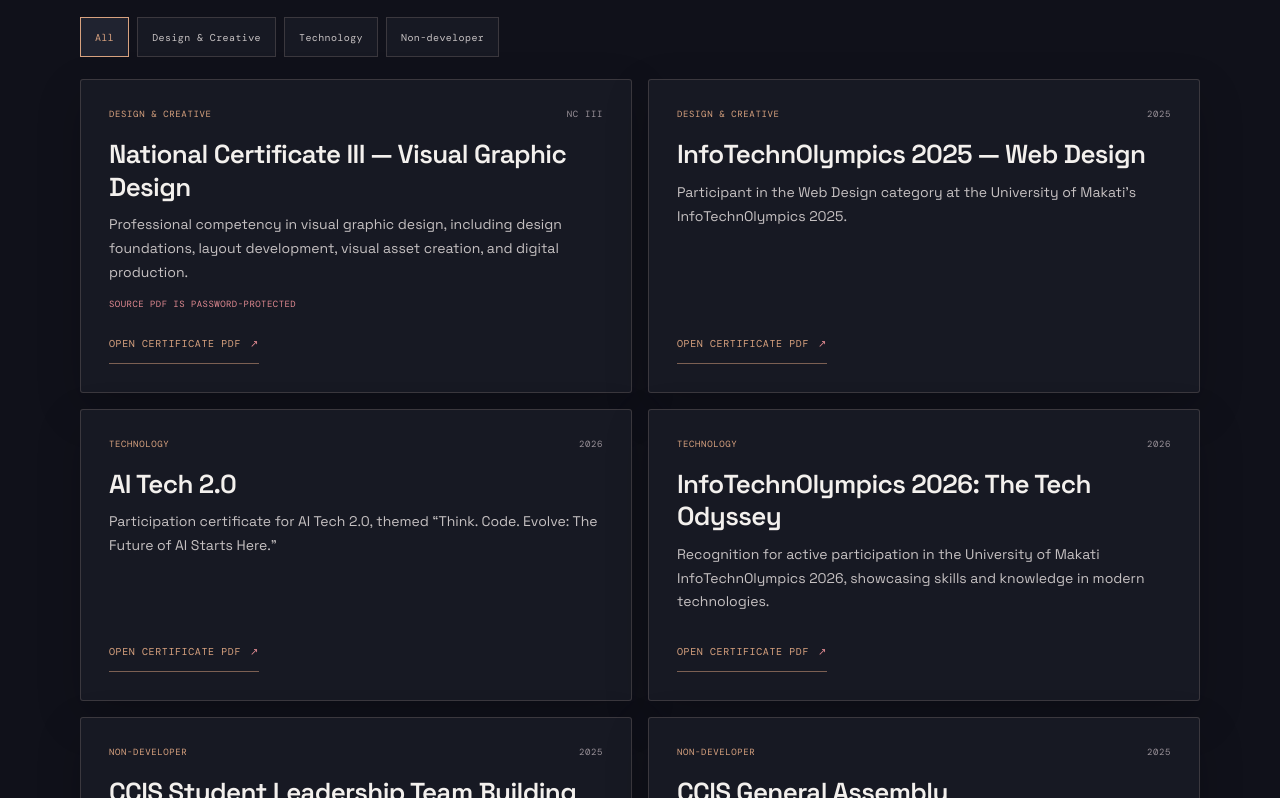
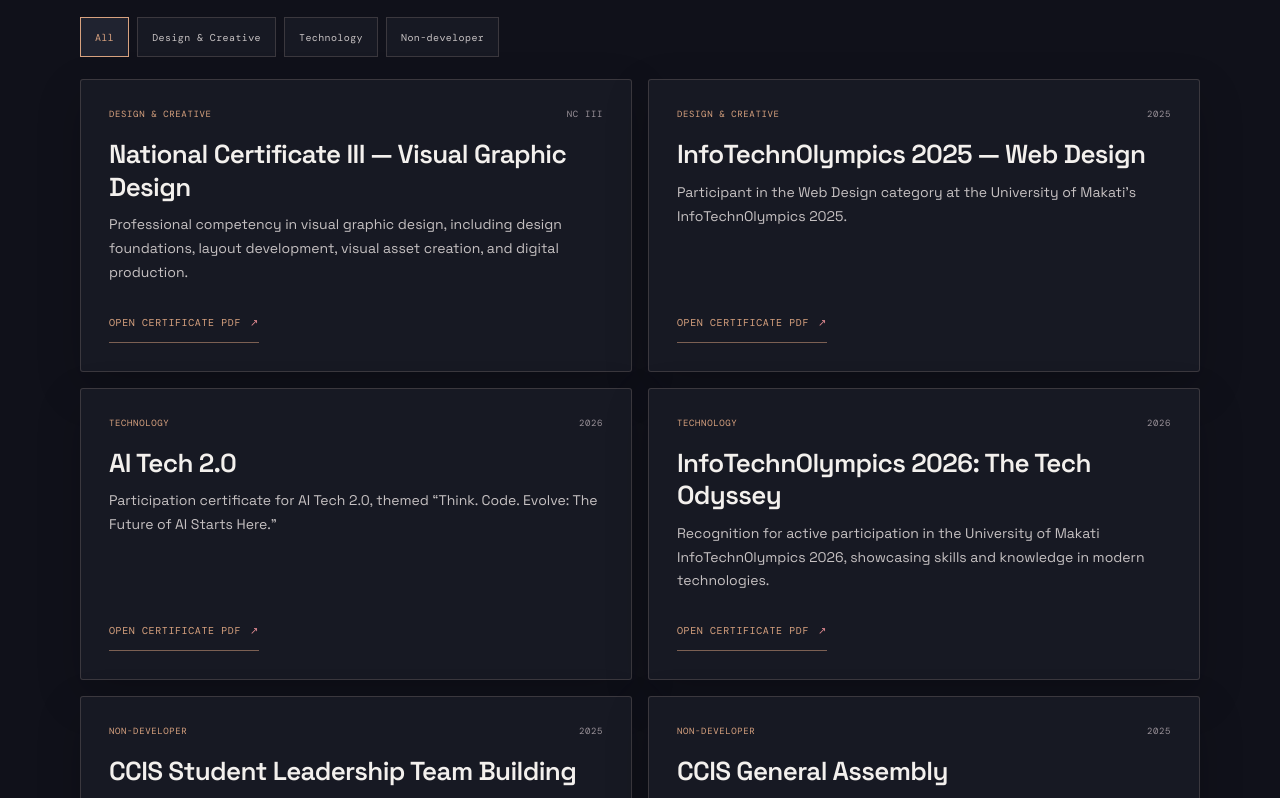
Before and after one commit to johnmichael223344-rgb/portfolio-site, a React (Vite) app: page / in a window 1280 px wide. Shown: the part 1464-2262 px from the top of the page. Built offline with nearby package versions, Linux system fonts and the light colour scheme; the HTML template or start-up script is replaced by a standard one.

Commit message:
Add unlocked NC III certificate copy

```diff
--- a/src/App.tsx
+++ b/src/App.tsx
@@ -16,15 +16,13 @@
   description: string;
   file: string;
   year: string;
-  passwordProtected?: boolean;
 }[] = [
   {
     title: "National Certificate III — Visual Graphic Design",
     category: "design",
     description: "Professional competency in visual graphic design, including design foundations, layout development, visual asset creation, and digital production.",
-    file: "nc-iii-visual-graphic-design.pdf",
+    file: "nc-iii-visual-graphic-design-unlocked.pdf",
     year: "NC III",
-    passwordProtected: true,
   },
   {
     title: "InfoTechnOlympics 2025 — Web Design",
@@ -371,9 +369,6 @@
                   </div>
                   <h2>{certificate.title}</h2>
                   <p>{certificate.description}</p>
-                  {certificate.passwordProtected && (
-                    <span className="certificate-protected">Source PDF is password-protected</span>
-                  )}
                   <a
                     className="certificate-link"
                     href={`${import.meta.env.BASE_URL}certificates/${certificate.file}`}
```
Also changed, not shown: 1 other file (tests, documents, lock files or other folders).
